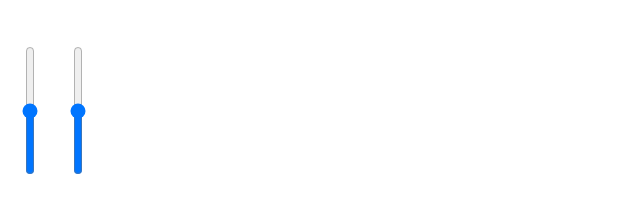
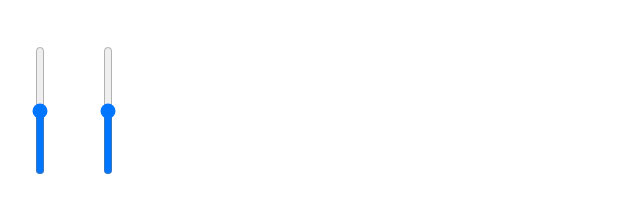
Before and after one commit to ChemistryGull/chemistrygull.github.io, a plain HTML site: page mrst_project/handyControlTest.html in a window 1280 px wide. Shown: the whole page, without its empty margins (0-640 px from the left). Drawn offline with Linux system fonts and the light colour scheme.

Commit message:
Added viewport

```diff
--- a/mrst_project/handyControlTest.html
+++ b/mrst_project/handyControlTest.html
@@ -2,14 +2,21 @@
 <html lang="en" dir="ltr">
   <head>
     <meta charset="utf-8">
+    <meta name="viewport" content="width=device-width, initial-scale=1.0">
     <title></title>
 
     <style media="screen">
+
       input[type=range] {
 
         -webkit-appearance: slider-vertical;
-        width: 40px;
+        width: 60px;
       }
+
+      .sliderCon {
+
+      }
+
     </style>
 
   </head>
@@ -17,12 +24,11 @@
     <br>
     <br>
 
-    <input type="range" min="1" max="100" value="50" oninput="rangeChange(this)">
+    <div class="sliderCon">
+      <input id="slider_L" type="range" min="1" max="100" value="50" oninput="rangeChange(this)">
+      <input id="slider_R" type="range" min="1" max="100" value="50" oninput="rangeChange(this)">
+    </div>
 
-
-
-
-    <input type="range" min="1" max="100" value="50" oninput="rangeChange(this)">
 
 
     <script type="text/javascript">
```
